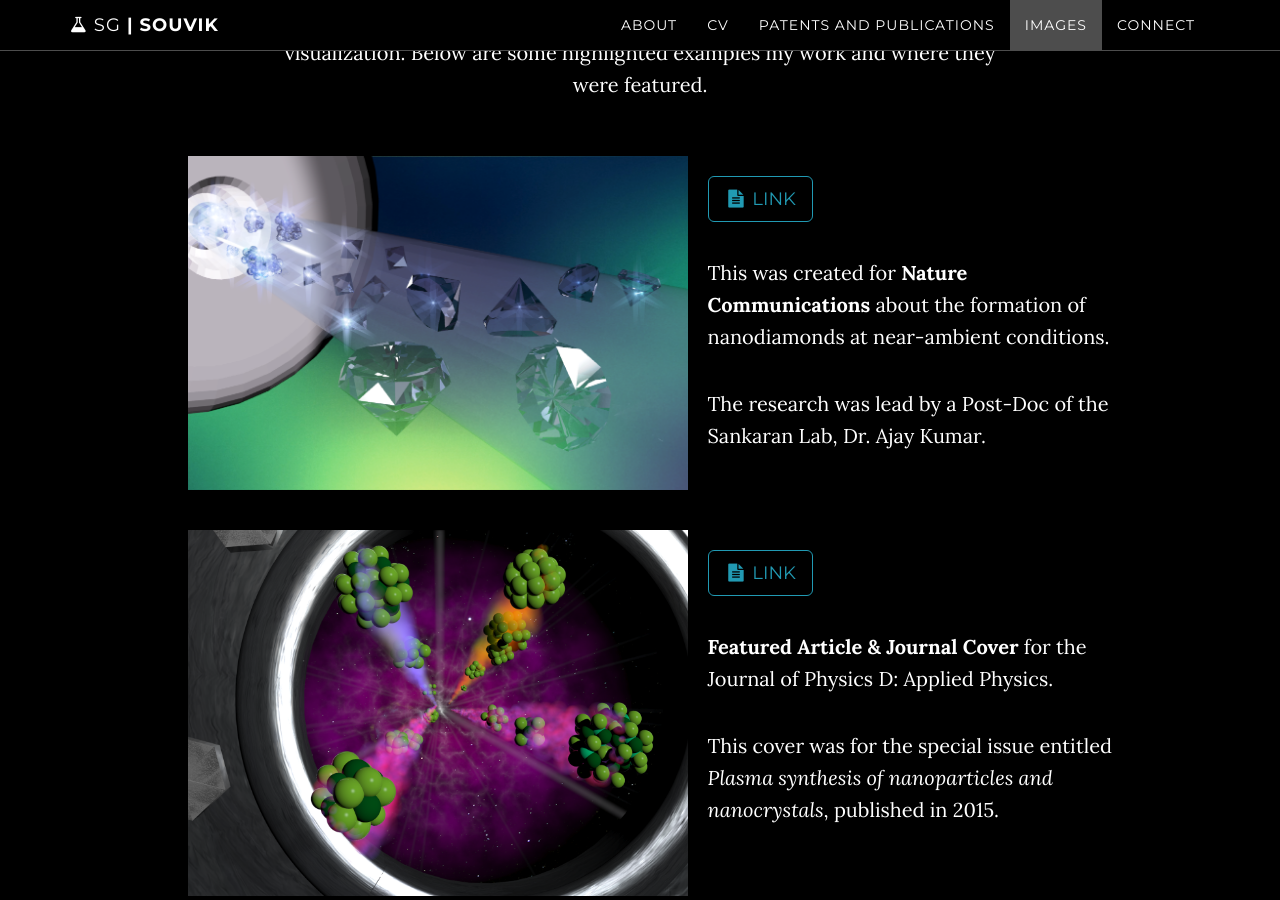
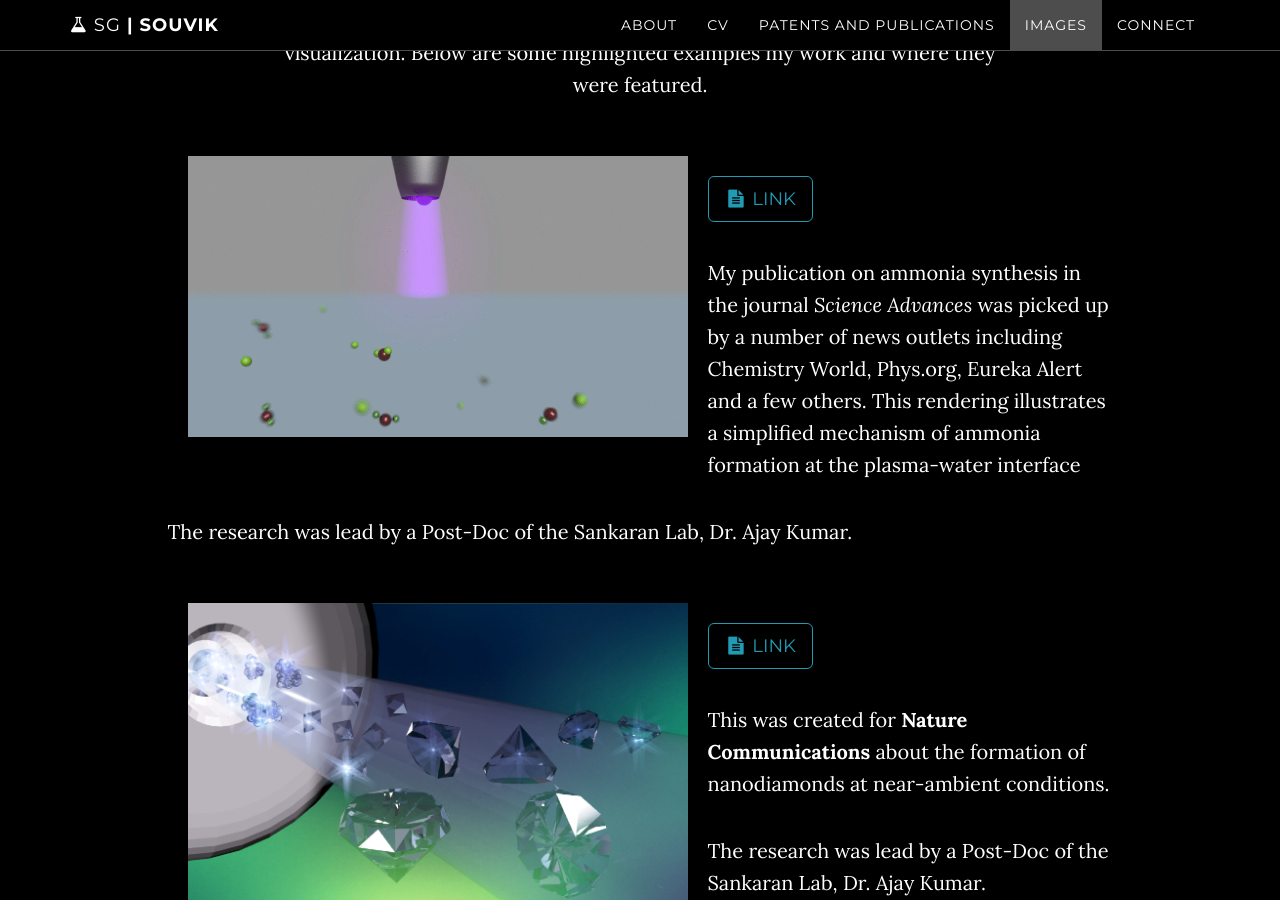
Before and after one commit to SouvikSG/souviksg.github.io, a Jekyll site: the page built from index.html, in a window 1280 px wide and 900 px high, scrolled down 7206 px. Built offline with Jekyll 4.4.1, drawn with Linux system fonts in a browser that asks for light colours.

Commit message:
Update images.html

```diff
--- a/_includes/images.html
+++ b/_includes/images.html
@@ -5,7 +5,15 @@
        <h2>IMAGES</h2>
 <center><p>I enjoy expressing our work to the scientific community through graphic visualization. Below are some highlighted examples my work and where they were featured.</p></center>
 </div>
-          <div class="col-lg-10 col-md-offset-1">
+         <div class="col-lg-10 col-md-offset-1">
+           <img src="img/Ammonia_animation.gif" class="textwrap_right" alt="ammonia"></img>
+<br></br>
+       <p><a target='_blank' href="https://www.chemistryworld.com/news/lightning-inspired-method-makes-ammonia-with-no-catalyst/3009981.article" class="btn btn-default btn-lg"> <i class="fa fa-file-text fa-fw"></i>  LINK</a></p>
+	    <p>My publication on ammonia synthesis in the journal <i>Science Advances</i> was picked up by a number of news outlets including Chemistry World, Phys.org, Eureka Alert and a few others. This rendering illustrates a simplified mechanism of ammonia formation at the plasma-water interface</p>
+
+<p>The research was lead by a Post-Doc of the Sankaran Lab, Dr. Ajay Kumar.</p>
+	  </div>
+		<div class="col-lg-10 col-md-offset-1">
            <img src="img/diamond_sg.png" class="textwrap_right" alt="ajay_diamond"></img>
 <br></br>
        <p><a target='_blank' href="http://www.nature.com/ncomms/2013/131021/ncomms3618/full/ncomms3618.html#figures" class="btn btn-default btn-lg"> <i class="fa fa-file-text fa-fw"></i>  LINK</a></p>
```
